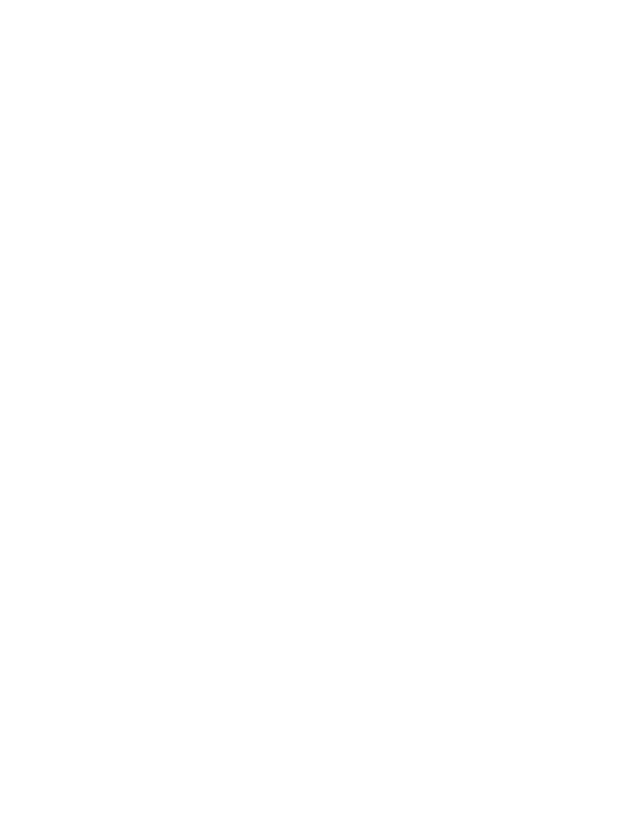
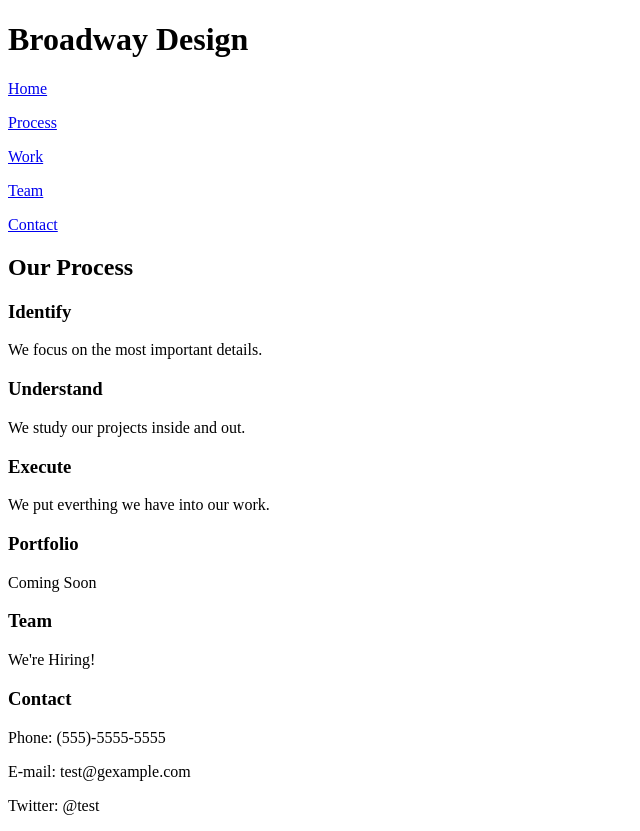
Before and after one commit to crateboy/broadway_design, a plain HTML site: page index.html in a window 1280 px wide. Shown: the whole page, without its empty margins (0-640 px from the left). Before the commit the page ends 800 px from the top, so only its background shows below. Drawn offline with Linux system fonts and the light colour scheme.

Commit message:
all html finished except for footer and img's

```diff
--- a/index.html
+++ b/index.html
@@ -7,10 +7,52 @@
 
   <body>
 
+    <!-- Header -->
+    <div class="header">
+      <h1>Broadway Design</h1>
+      <p> <a href="#">Home</a></p>
+      <p> <a href="#">Process</a></p>
+      <p> <a href="#">Work</a></p>
+      <p> <a href="#">Team</a></p>
+      <p> <a href="#">Contact</a></p>
+    </div>
+
+    <!-- Main Section -->
+
+    <div>
+      <h2>Our Process</h2>
+
+      <h3>Identify</h3>
+      <p>We focus on the most important details.</p>
+
+      <h3>Understand</h3>
+      <p>We study our projects inside and out.</p>
+
+      <h3>Execute</h3>
+      <p>We put everthing we have into our work.</p>
+    </div>
+
+    <!--Contact Info-->
+
+    <div>
+      <h3>Portfolio</h3>
+      <p>Coming Soon</p>
+      <h3>Team</h3>
+      <p>We're Hiring!</p>
+      <h3>Contact</h3>
+      <p>Phone: (555)-5555-5555</p>
+      <p>E-mail: test@gexample.com</p>
+      <p>Twitter: @test</p>
+      <p ></p>
+    </div>
+
+    <!-- Footer -->
+
+    <div>
 
 
 
-
+    </div>
 
   </body>
 </html>
```
